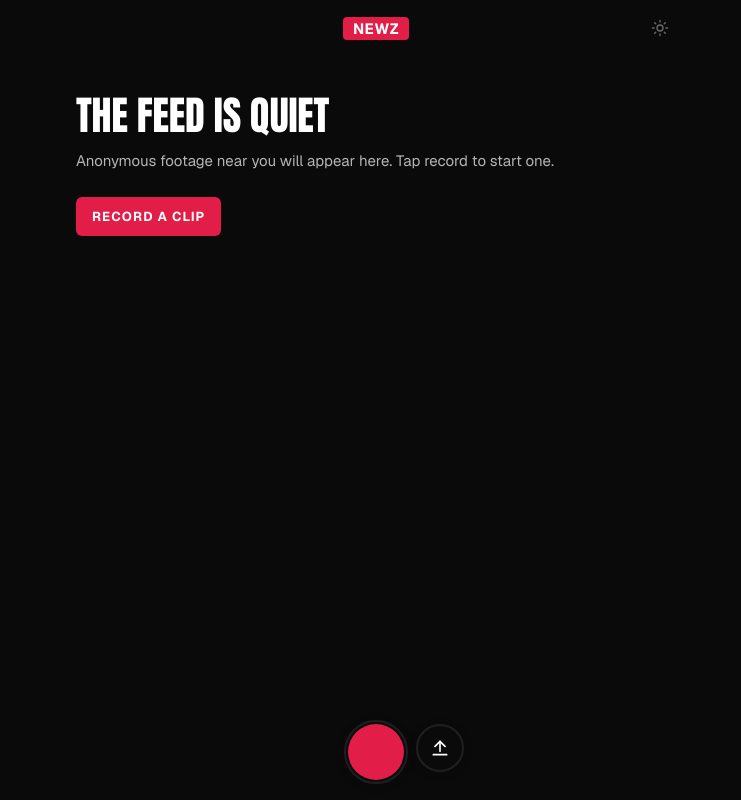
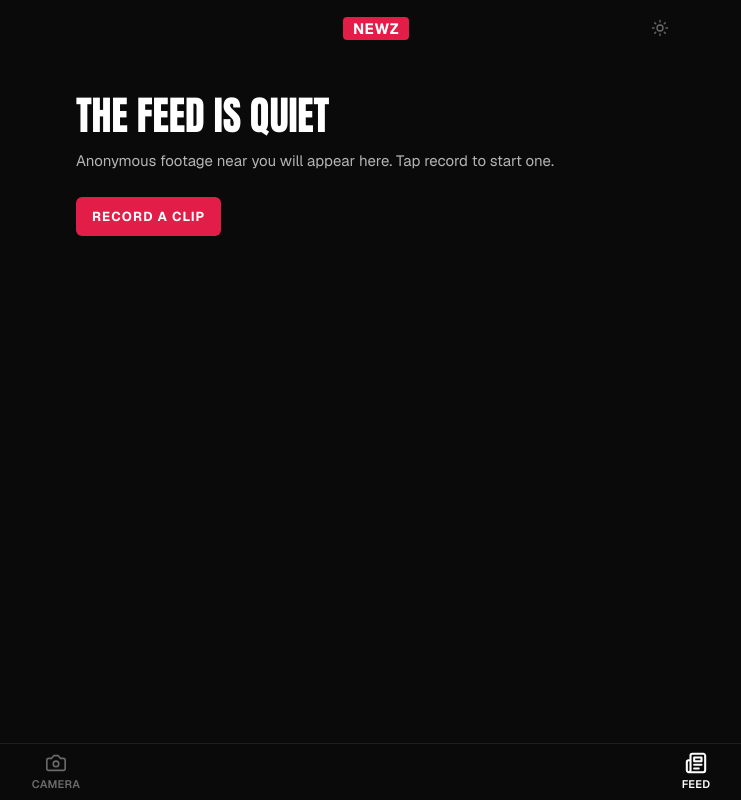
Before and after one commit to LiamShalom/newz, a React (Vite) app in the folder frontend/: page /feed in a window 1280 px wide. Shown: the whole page, without its empty margins (264-1005 px from the left). Built offline with nearby package versions, Linux system fonts and the light colour scheme; no server answers.

Commit message:
feat(frontend): snapchat-style bottom tab bar for camera/feed nav
Replace floating FABs (RecordFAB, UploadFAB) and the top-left FeedTab pill
with a persistent bottom tab bar (Camera | Feed) that hides while recording.
Record + upload buttons float just above the bar on the camera screen.

```diff
--- /dev/null
+++ b/frontend/src/components/BottomTabBar.tsx
@@ -0,0 +1,45 @@
+import { NavLink } from "react-router-dom";
+import { Camera, Newspaper } from "lucide-react";
+
+const TAB_BASE =
+  "flex flex-col items-center justify-center gap-0.5 flex-1 h-14 " +
+  "text-[11px] font-semibold tracking-wide uppercase " +
+  "transition-colors";
+
+function tabClass({ isActive }: { isActive: boolean }) {
+  return `${TAB_BASE} ${isActive ? "text-ink-primary" : "text-ink-tertiary"}`;
+}
+
+/**
+ * Snap-style bottom navigation. Two destinations: Camera (/) and Feed (/feed).
+ * Solid surface so it reads cleanly against either the camera viewport or the
+ * feed scroll. Hidden while recording — Recorder controls visibility via
+ * conditional render.
+ */
+export function BottomTabBar() {
+  return (
+    <nav
+      className="fixed inset-x-0 bottom-0 z-30 flex items-stretch
+                 bg-surface border-t border-hairline
+                 pb-[env(safe-area-inset-bottom)]"
+      aria-label="Primary"
+    >
+      <NavLink to="/" end className={tabClass} aria-label="Camera">
+        {({ isActive }) => (
+          <>
+            <Camera size={22} strokeWidth={isActive ? 2.25 : 1.75} />
+            <span>Camera</span>
+          </>
+        )}
+      </NavLink>
+      <NavLink to="/feed" className={tabClass} aria-label="Feed">
+        {({ isActive }) => (
+          <>
+            <Newspaper size={22} strokeWidth={isActive ? 2.25 : 1.75} />
+            <span>Feed</span>
+          </>
+        )}
+      </NavLink>
+    </nav>
+  );
+}
--- /dev/null
+++ b/frontend/src/components/CameraUploadButton.tsx
@@ -0,0 +1,77 @@
+import { useRef, useState } from "react";
+import { useNavigate } from "react-router-dom";
+import { ImagePlus } from "lucide-react";
+import { postClip } from "../api";
+import { enqueue } from "../uploadQueue";
+import { getPositionWithTimeout } from "../lib/getPositionWithTimeout";
+
+/**
+ * Snap-style "memories" affordance — bottom-left of the camera screen.
+ * Lets the user post an existing video file through the same /clips ingest path
+ * as Recorder. After a successful (or queued) upload navigates to /feed so the
+ * user lands where their contribution will appear.
+ */
+export function CameraUploadButton() {
+  const inputRef = useRef<HTMLInputElement>(null);
+  const navigate = useNavigate();
+  const [busy, setBusy] = useState(false);
+
+  const onPick = async (e: React.ChangeEvent<HTMLInputElement>) => {
+    const file = e.target.files?.[0];
+    e.target.value = "";
+    if (!file) return;
+
+    setBusy(true);
+    try {
+      const pos = await getPositionWithTimeout(5000);
+      const lat = pos.kind === "ok" ? pos.lat : 0;
+      const lng = pos.kind === "ok" ? pos.lng : 0;
+      const ts = Date.now() / 1000;
+      const mimeType = file.type || "video/mp4";
+      const filename =
+        file.name || `clip.${mimeType.includes("mp4") ? "mp4" : "webm"}`;
+
+      try {
+        await postClip({ blob: file, filename, lat, lng, ts });
+      } catch {
+        await enqueue({ blob: file, mimeType, lat, lng, ts });
+      }
+      navigate("/feed");
+    } finally {
+      setBusy(false);
+    }
+  };
+
+  return (
+    <>
+      <input
+        ref={inputRef}
+        type="file"
+        accept="video/*"
+        className="hidden"
+        onChange={(e) => {
+          void onPick(e);
+        }}
+      />
+      <button
+        type="button"
+        aria-label="Upload from camera roll"
+        disabled={busy}
+        onClick={() => inputRef.current?.click()}
+        className="absolute z-40 w-12 h-12 flex items-center justify-center
+                   rounded-full bg-black/45 backdrop-blur-md text-white
+                   active:scale-95 transition-transform disabled:opacity-50"
+        style={{
+          left: "20px",
+          bottom: "calc(88px + env(safe-area-inset-bottom))",
+        }}
+      >
+        {busy ? (
+          <span className="block w-4 h-4 rounded-full border-2 border-white border-t-transparent animate-spin" />
+        ) : (
+          <ImagePlus size={22} strokeWidth={2} />
+        )}
+      </button>
+    </>
+  );
+}
--- a/frontend/src/components/EmptyState.tsx
+++ b/frontend/src/components/EmptyState.tsx
@@ -10,7 +10,7 @@ export function EmptyState() {
         Anonymous footage near you will appear here. Tap record to start one.
       </p>
       <Link
-        to="/record"
+        to="/"
         className="inline-flex items-center mt-6 bg-accent-record text-white text-[13px] font-bold uppercase tracking-[0.08em] px-4 py-2.5 rounded-md"
       >
         Record a clip
--- a/frontend/src/components/FeedShell.tsx
+++ b/frontend/src/components/FeedShell.tsx
@@ -11,7 +11,10 @@ export function FeedShell({
   viewerLng?: number;
 }) {
   return (
-    <main className="mx-auto max-w-[640px] px-5 pb-32 pt-5">
+    <main
+      className="mx-auto max-w-[640px] px-5 pt-5"
+      style={{ paddingBottom: "calc(80px + env(safe-area-inset-bottom))" }}
+    >
       <ol className="space-y-10">
         {segments.map((s, i) => (
           <li key={s.id}>
--- a/frontend/src/components/Masthead.tsx
+++ b/frontend/src/components/Masthead.tsx
@@ -1,7 +1,7 @@
 import { ThemeToggle } from "./ThemeToggle";
 
-// Red wordmark badge centered, ThemeToggle right. Matches the sport-channel
-// reference's "SPORT" red box. No profile icon — Newz is anonymous.
+// Centered NEWZ wordmark, ThemeToggle right. Bottom tab bar handles
+// navigation, so the masthead stays focused on brand + theme.
 export function Masthead() {
   return (
     <header className="sticky top-0 z-20 bg-surface">
--- a/frontend/src/components/RecordButton.tsx
+++ b/frontend/src/components/RecordButton.tsx
@@ -28,9 +28,9 @@ export function RecordButton({ recording, progress, canStop = true, onTap }: Pro
             : "Recording — wait for minimum duration"
           : "Start recording"
       }
-      className="absolute left-1/2 -translate-x-1/2 z-20"
+      className="absolute left-1/2 -translate-x-1/2 z-40"
       style={{
-        bottom: "calc(16px + env(safe-area-inset-bottom))",
+        bottom: "calc(72px + env(safe-area-inset-bottom))",
         opacity: blocked ? 0.5 : 1,
       }}
     >
--- a/frontend/src/components/RecordFAB.tsx
+++ /dev/null
@@ -1,20 +0,0 @@
-import { Link } from "react-router-dom";
-
-// Bottom-center FAB anchored above iOS Safari's toolbar via safe-area-inset.
-// Outer ring uses surface + hairline so it reads cleanly on light or dark.
-export function RecordFAB() {
-  return (
-    <Link
-      to="/record"
-      aria-label="Start recording"
-      className="fixed left-1/2 -translate-x-1/2 z-30 flex items-center justify-center
-                 w-16 h-16 rounded-full bg-surface border-2 border-hairline
-                 shadow-[0_2px_12px_rgba(0,0,0,0.08)]
-                 active:scale-95 transition-transform
-                 focus-visible:outline-2 focus-visible:outline-accent-link focus-visible:outline-offset-4"
-      style={{ bottom: "calc(16px + env(safe-area-inset-bottom))" }}
-    >
-      <span className="block w-14 h-14 rounded-full bg-accent-record" />
-    </Link>
-  );
-}
--- a/frontend/src/components/UploadFAB.tsx
+++ /dev/null
@@ -1,90 +0,0 @@
-import { useRef, useState } from "react";
-import { postClip } from "../api";
-import { enqueue } from "../uploadQueue";
-import { getPositionWithTimeout } from "../lib/getPositionWithTimeout";
-
-type Props = {
-  fallbackLat?: number;
-  fallbackLng?: number;
-};
-
-// Secondary FAB next to RecordFAB — picks an existing video file from the
-// device and ships it through the same /clips ingest path. Mirrors Recorder's
-// submit logic: try GPS, fall back to viewer coords, then enqueue on failure.
-export function UploadFAB({ fallbackLat, fallbackLng }: Props) {
-  const inputRef = useRef<HTMLInputElement>(null);
-  const [busy, setBusy] = useState(false);
-
-  const onPick = async (e: React.ChangeEvent<HTMLInputElement>) => {
-    const file = e.target.files?.[0];
-    e.target.value = ""; // allow re-selecting the same file later
-    if (!file) return;
-
-    setBusy(true);
-    try {
-      const pos = await getPositionWithTimeout(5000);
-      const lat = pos.kind === "ok" ? pos.lat : (fallbackLat ?? 0);
-      const lng = pos.kind === "ok" ? pos.lng : (fallbackLng ?? 0);
-      const ts = Date.now() / 1000;
-      const mimeType = file.type || "video/mp4";
-      const filename = file.name || `clip.${mimeType.includes("mp4") ? "mp4" : "webm"}`;
-
-      try {
-        await postClip({ blob: file, filename, lat, lng, ts });
-      } catch {
-        await enqueue({ blob: file, mimeType, lat, lng, ts });
-      }
-    } finally {
-      setBusy(false);
-    }
-  };
-
-  return (
-    <>
-      <input
-        ref={inputRef}
-        type="file"
-        accept="video/*"
-        className="hidden"
-        onChange={(e) => {
-          void onPick(e);
-        }}
-      />
-      <button
-        type="button"
-        aria-label="Upload video"
-        disabled={busy}
-        onClick={() => inputRef.current?.click()}
-        className="fixed z-30 flex items-center justify-center
-                   w-12 h-12 rounded-full bg-surface border-2 border-hairline
-                   shadow-[0_2px_12px_rgba(0,0,0,0.08)]
-                   active:scale-95 transition-transform disabled:opacity-50
-                   focus-visible:outline-2 focus-visible:outline-accent-link focus-visible:outline-offset-4"
-        style={{
-          bottom: "calc(28px + env(safe-area-inset-bottom))",
-          right: "calc(50% - 88px)",
-        }}
-      >
-        {busy ? (
-          <span className="block w-4 h-4 rounded-full border-2 border-hairline border-t-transparent animate-spin" />
-        ) : (
-          <svg
-            width="20"
-            height="20"
-            viewBox="0 0 24 24"
-            fill="none"
-            stroke="currentColor"
-            strokeWidth="2"
-            strokeLinecap="round"
-            strokeLinejoin="round"
-            aria-hidden
-          >
-            <path d="M12 4v12" />
-            <path d="m6 10 6-6 6 6" />
-            <path d="M4 20h16" />
-          </svg>
-        )}
-      </button>
-    </>
-  );
-}
--- a/frontend/src/views/Feed.tsx
+++ b/frontend/src/views/Feed.tsx
@@ -5,11 +5,10 @@ import { getOrCreateSessionId } from "../session";
 import { flushUploadQueue } from "../uploadQueue";
 import { useEventSource } from "../hooks/useEventSource";
 import type { Segment, ServerEvent } from "../types";
+import { BottomTabBar } from "../components/BottomTabBar";
 import { EmptyState } from "../components/EmptyState";
 import { FeedShell } from "../components/FeedShell";
 import { Masthead } from "../components/Masthead";
-import { RecordFAB } from "../components/RecordFAB";
-import { UploadFAB } from "../components/UploadFAB";
 
 export function Feed() {
   const [segments, setSegments] = useState<(Segment & { url: string })[]>([]);
@@ -76,11 +75,7 @@ export function Feed() {
           viewerLng={coordsRef.current?.lng}
         />
       )}
-      <RecordFAB />
-      <UploadFAB
-        fallbackLat={coordsRef.current?.lat}
-        fallbackLng={coordsRef.current?.lng}
-      />
+      <BottomTabBar />
     </>
   );
 }
--- a/frontend/src/views/Recorder.tsx
+++ b/frontend/src/views/Recorder.tsx
@@ -2,7 +2,9 @@ import { useEffect, useRef, useState } from "react";
 import { useNavigate } from "react-router-dom";
 import { PrimingModal } from "../components/PrimingModal";
 import { CameraView } from "../components/CameraView";
+import { BottomTabBar } from "../components/BottomTabBar";
 import { CameraFlipButton } from "../components/CameraFlipButton";
+import { CameraUploadButton } from "../components/CameraUploadButton";
 import { RecordButton } from "../components/RecordButton";
 import { RetakeScreen } from "../components/RetakeScreen";
 import {
@@ -184,7 +186,7 @@ export function Recorder() {
         lng: pos.lng,
         ts,
       });
-      navigate("/");
+      navigate("/feed");
     } catch {
       // Network / 5xx — CAP-09 enqueue. 4xx would also land here; uploadQueue.flush
       // drops 4xx as permanent on the next visit, so this is safe.
@@ -195,7 +197,7 @@ export function Recorder() {
         lng: pos.lng,
         ts,
       });
-      navigate("/"); // feed will show prior clips; queue retries on next visit
+      navigate("/feed"); // feed will show prior clips; queue retries on next visit
     }
   };
 
@@ -261,12 +263,15 @@ export function Recorder() {
     <div className="fixed inset-0 bg-[#0A0A0A]" style={{ height: "100dvh" }}>
       <CameraView stream={streamRef.current} mirrored={facing === "user"} />
       {!isRecording && phase.kind === "ready" && (
+        <>
           <CameraFlipButton
             facing={facing}
             onFlip={() => {
               void flipCamera();
             }}
           />
+          <CameraUploadButton />
+        </>
       )}
       <RecordButton
         recording={isRecording}
@@ -274,6 +279,7 @@ export function Recorder() {
         canStop={!isRecording || progress >= MIN_RECORD_SEC / RECORD_CAP_SEC}
         onTap={isRecording ? stopRecording : startRecording}
       />
+      {!isRecording && <BottomTabBar />}
     </div>
   );
 }
```
Lines whose indentation alone changed are shown as unchanged.
